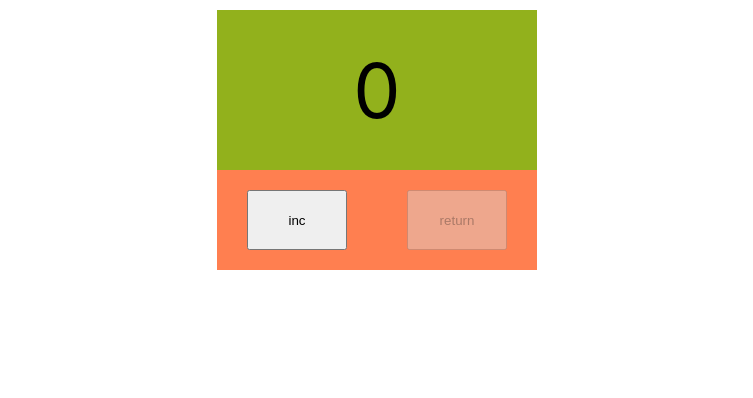
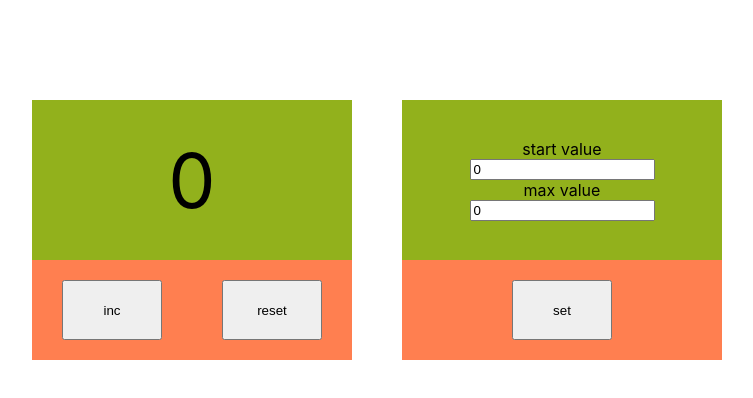
Before and after one commit to alx8437/counter, a React (Create React App) app: page / in a window 1280 px wide. Shown: the top 398 px of the page, without its empty margins (263-1016 px from the left). Built offline with nearby package versions, Linux system fonts and the light colour scheme.

Commit message:
new value send in state

```diff
--- a/src/App.jsx
+++ b/src/App.jsx
@@ -1,44 +1,53 @@
 import React from 'react';
 import styles from './App.module.css';
 import Counter from "./Counter/Counter";
-import Buttons from "./Buttons/Buttons";
+import Settings from "./Settings/Settings";
 
 
 class App extends React.Component {
 
     state = {
-
-        counter: 0,
-
+        minValue: 0,
+        maxValue: 5,
         filterValue: '',
-
-        disabled: true
+        disabled: true,
+        buttonsName: [
+            {id: 0, name: "inc"},
+            {id: 1, name: "reset"},
+            {id: 2, name: "set"}
+        ]
 
     }
 
+
+
     onRunCounter = () => {
-        if (this.state.counter < 5) {
-            let counting = this.state.counter + 1;
-            if (counting === 5) {
+        if (this.state.minValue < this.state.maxValue) {
+            let counting = this.state.minValue + 1;
+            if (counting === this.state.maxValue) {
                 this.setState({
-                    counter: counting,
+                    minValue: counting,
                     filterValue: 'stop'
                 })
             } else {
                 this.setState({
-                    counter: counting,
+                    minValue: counting,
                 })
             }
         }
     }
 
-
     onResetCounter = () => {
         this.setState({
-            counter: 0,
+            minValue: 0,
             filterValue: ''
+        })
+    }
 
-
+    onNewValueConter = (min, max) => {
+        this.setState({
+            minValue: min,
+            maxValue: max
         })
     }
 
@@ -47,14 +56,16 @@ class App extends React.Component {
         return (
             <div className={styles.app}>
                 <Counter
-                    counter={this.state.counter}
+                    minValue={this.state.minValue}
+                    maxValue={this.state.maxValue}
                     changeFilter={this.changeFilter}
                     filterValue={this.state.filterValue}
-                />
-                <Buttons
                     onRunCounter={this.onRunCounter}
                     onResetCounter={this.onResetCounter}
-                    counter={this.state.counter}
+                />
+                <Settings
+                    buttonsName={this.state.buttonsName}
+                    onNewValueConter={this.onNewValueConter}
                 />
             </div>
         )
--- a/src/App.module.css
+++ b/src/App.module.css
@@ -1,19 +1,7 @@
 .app {
-    margin-top: 10px;
+    margin-top: 100px;
     display: flex;
     justify-content: center;
     align-items: center;
-    flex-direction: column;
+    flex-direction: row;
 }
-
-
-
-.counter {
-    display: flex;
-    align-items: center;
-    justify-content: center;
-    height: 160px;
-    width: 320px;
-    background-color: #92b11c;
-    font-size: 75px;
-}
--- a/src/Buttons/Buttons.jsx
+++ /dev/null
@@ -1,23 +0,0 @@
-import React from 'react';
-import styles from './Buttons.module.css';
-
-
-
-class Buttons extends React.Component {
-
-    render= () => {
-
-        let disabledInc = this.props.counter === 5;
-        let dosabledReturn = this.props.counter < 5;
-
-        return (
-            <div className={styles.wrapper}>
-                <button disabled={disabledInc} onClick={()=>this.props.onRunCounter()}>inc</button>
-                <button disabled={dosabledReturn} onClick={()=>this.props.onResetCounter()}>return</button>
-            </div>
-        )
-    }
-
-}
-
-export default Buttons;
--- a/src/Buttons/Buttons.module.css
+++ /dev/null
@@ -1,13 +0,0 @@
-.wrapper {
-    display: flex;
-    width: 320px;
-    height: 100px;
-    justify-content: space-around;
-    background-color: coral;
-}
-
-.wrapper button {
-    margin-top: 20px;
-    width: 100px;
-    height: 60px;
-}
--- a/src/Counter/Counter.css
+++ /dev/null
@@ -1,13 +0,0 @@
-.counter {
-    display: flex;
-    align-items: center;
-    justify-content: center;
-    height: 160px;
-    width: 320px;
-    background-color: #92b11c;
-    font-size: 75px;
-}
-
-.stop {
-    color: red
-}
--- a/src/Counter/Counter.jsx
+++ b/src/Counter/Counter.jsx
@@ -1,20 +1,25 @@
 import React from 'react';
-import './Counter.css';
-
-
+import styles from "./Counter.module.css"
 class Counter extends React.Component {
 
 
     render = () => {
 
 
-
-        let filterStop = this.props.filterValue === "stop" ? "stop" : "";
+        let filterStop = this.props.filterValue === "stop" ? `${styles.stop}` : "";
+        let disabledInc = this.props.minValue === this.props.maxValue;
 
 
         return (
-            <div className={"counter"}>
-                <span className={filterStop}>{this.props.counter}</span>
+            <div className={styles.wrapper}>
+                <div className={styles.counter}>
+                    <span className={filterStop}>{this.props.minValue}</span>
+                </div>
+                <div className={styles.wrapperForButton}>
+                    <button disabled={disabledInc} onClick={()=>this.props.onRunCounter()}>inc</button>
+                    <button onClick={()=>this.props.onResetCounter()}>reset</button>
+                </div>
+
             </div>
         )
     }
--- /dev/null
+++ b/src/Counter/Counter.module.css
@@ -0,0 +1,31 @@
+.counter {
+    display: flex;
+    align-items: center;
+    justify-content: center;
+    height: 160px;
+    width: 320px;
+    background-color: #92b11c;
+    font-size: 75px;
+}
+
+.stop {
+    color: red
+}
+
+.wrapper {
+    background-color: green;
+}
+
+.wrapperForButton{
+    display: flex;
+    width: 320px;
+    height: 100px;
+    justify-content: space-around;
+    background-color: coral;
+}
+
+.wrapperForButton button {
+    margin-top: 20px;
+    width: 100px;
+    height: 60px;
+}
--- /dev/null
+++ b/src/Settings/Settings.jsx
@@ -0,0 +1,60 @@
+import React from 'react';
+import styles from './Settings.module.css';
+
+
+class Settings extends React.Component {
+
+    state = {
+        maxValue: 0,
+        startValue: 0
+    }
+
+    newMaxValueInput = (e) => {
+        this.setState({maxValue: e.currentTarget.value})
+    }
+
+    newMinValueInput = (e) => {
+        this.setState({startValue: e.currentTarget.value})
+    }
+
+    onNewValueConter = () => {
+        let min = Number(this.state.startValue);
+        let max = Number(this.state.maxValue);
+        this.props.onNewValueConter(min, max)
+    }
+
+
+
+
+    render = () => {
+
+
+        return (
+            <div className={styles.wrapper}>
+                <div className={styles.settings}>
+                    <span>start value</span>
+                    <input
+                        value={this.state.startValue}
+                        type="number"
+                        onChange={this.newMinValueInput}
+                    />
+                    <span>max value</span>
+                    <input
+                        value={this.state.maxValue}
+                        onChange={this.newMaxValueInput}
+                        type="number"
+                    />
+                </div>
+                <div className={styles.wrapperForButton}>
+                    <button onClick={this.onNewValueConter}>set</button>
+                </div>
+
+
+            </div>
+        )
+
+    }
+
+}
+
+export default Settings;
--- /dev/null
+++ b/src/Settings/Settings.module.css
@@ -0,0 +1,31 @@
+.settings {
+    display: flex;
+    align-items: center;
+    justify-content: center;
+    flex-direction: column;
+    height: 160px;
+    width: 320px;
+    background-color: #92b11c;
+}
+
+.stop {
+    color: red
+}
+
+.wrapper {
+    margin-left: 50px;
+}
+
+.wrapperForButton{
+    display: flex;
+    width: 320px;
+    height: 100px;
+    background-color: coral;
+    justify-content: center;
+}
+
+.wrapperForButton button {
+    margin-top: 20px;
+    width: 100px;
+    height: 60px;
+}
```
